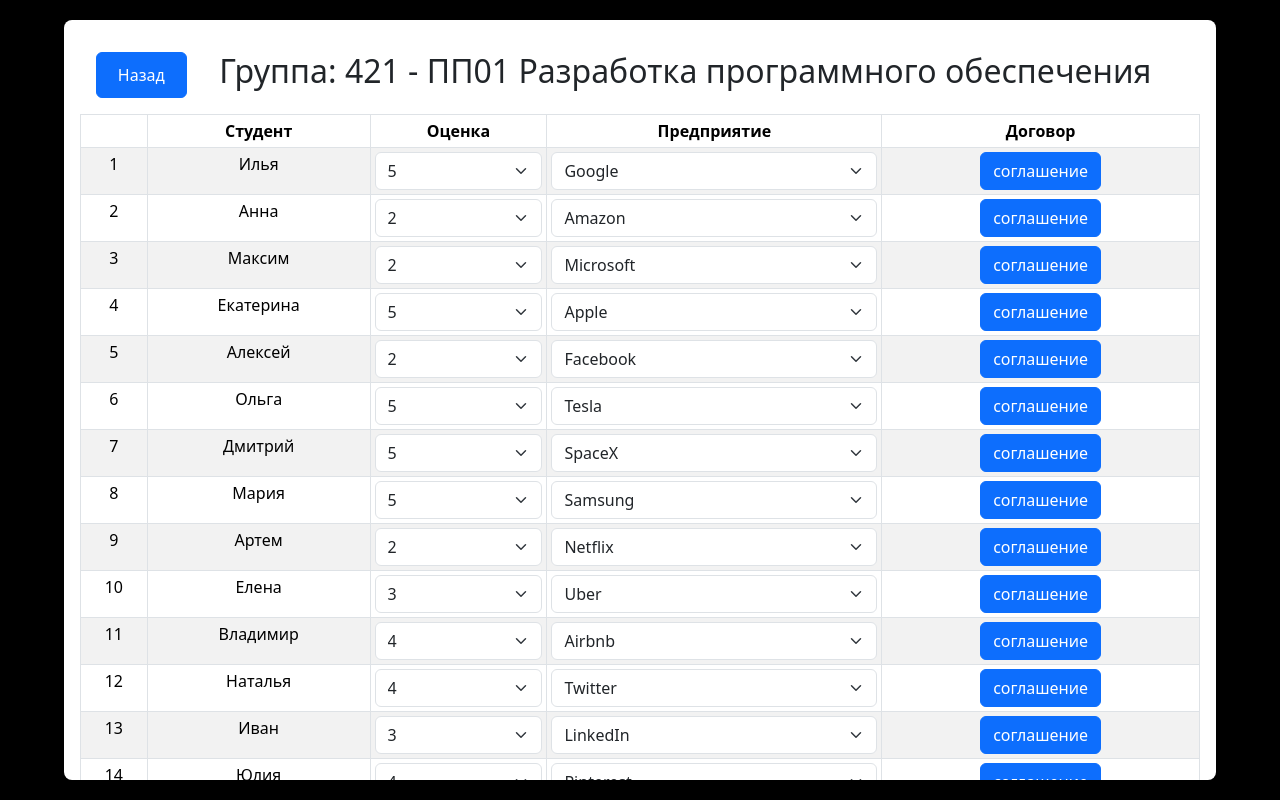
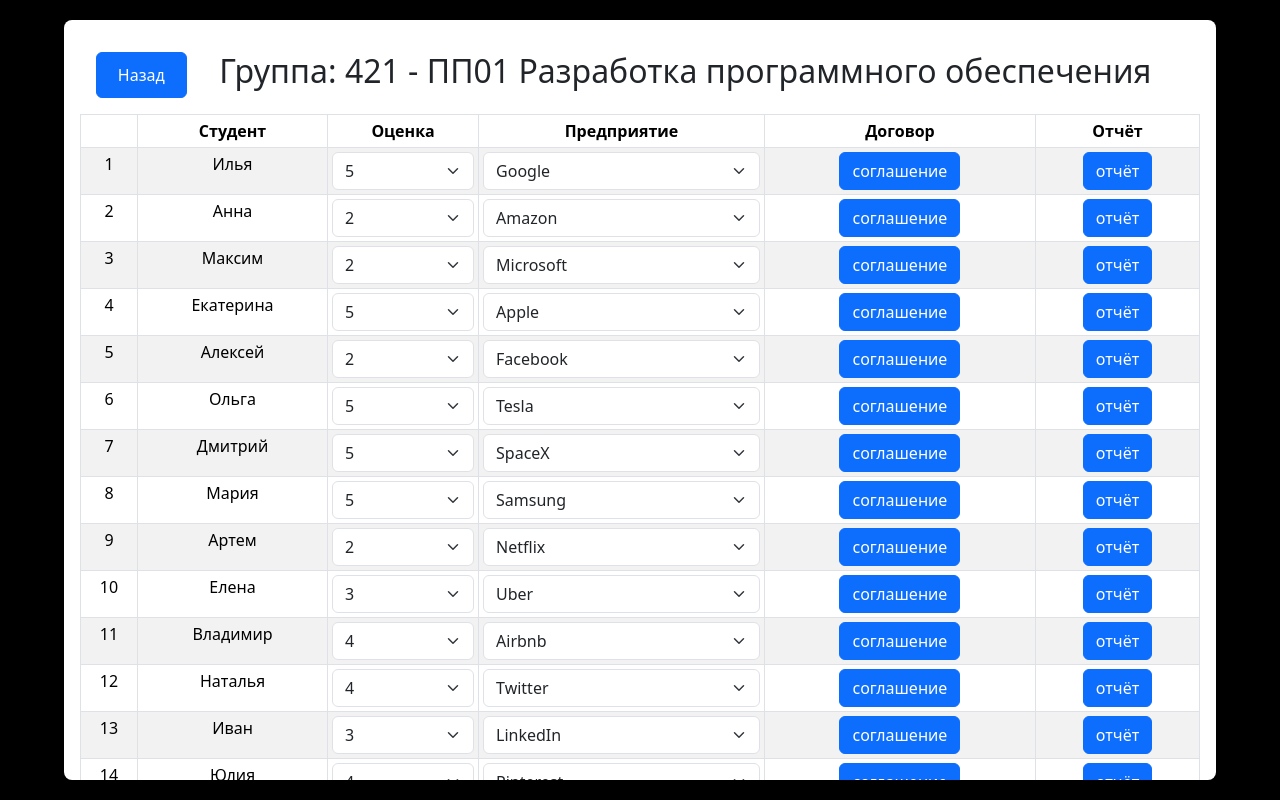
Before and after one commit to 28-ralo-7/PracticeTracker.WebClient, a Next.js app: page /practice in a window 1280 px wide. Built offline with nearby package versions, Linux system fonts and the light colour scheme.

Commit message:
-add infrastructure and pattern pages

```diff
--- a/app/practice/page.tsx
+++ b/app/practice/page.tsx
@@ -9,26 +9,26 @@
             name: '421'
         },
         students: [
-            {id: '1', name: 'Илья', grade: '5', company: {id: '1', name: "Google"}, contract: 'соглашение'},
-            {id: '2', name: 'Анна', grade: '', company: {id: '2', name: "Amazon"}, contract: 'соглашение'},
-            {id: '3', name: 'Максим', grade: '', company: {id: '3', name: "Microsoft"}, contract: 'соглашение'},
-            {id: '4', name: 'Екатерина', grade: '5', company: {id: '4', name: "Apple"}, contract: 'соглашение'},
-            {id: '5', name: 'Алексей', grade: '', company: {id: '5', name: "Facebook"}, contract: 'соглашение'},
-            {id: '6', name: 'Ольга', grade: '5', company: {id: '6', name: "Tesla"}, contract: 'соглашение'},
-            {id: '7', name: 'Дмитрий', grade: '5', company: {id: '7', name: "SpaceX"}, contract: 'соглашение'},
-            {id: '8', name: 'Мария', grade: '5', company: {id: '8', name: "Samsung"}, contract: 'соглашение'},
-            {id: '9', name: 'Артем', grade: '', company: {id: '9', name: "Netflix"}, contract: 'соглашение'},
-            {id: '10', name: 'Елена', grade: '3', company: {id: '10', name: "Uber"}, contract: 'соглашение'},
-            {id: '11', name: 'Владимир', grade: '4', company: {id: '11', name: "Airbnb"}, contract: 'соглашение'},
-            {id: '12', name: 'Наталья', grade: '4', company: {id: '12', name: "Twitter"}, contract: 'соглашение'},
-            {id: '13', name: 'Иван', grade: '3', company: {id: '13', name: "LinkedIn"}, contract: 'соглашение'},
-            {id: '14', name: 'Юлия', grade: '4', company: {id: '14', name: "Pinterest"}, contract: 'соглашение'},
-            {id: '15', name: 'Павел', grade: '3', company: {id: '15', name: "Snapchat"}, contract: 'соглашение'},
-            {id: '16', name: 'Светлана', grade: '5', company: {id: '16', name: "WhatsApp"}, contract: 'соглашение'},
-            {id: '17', name: 'Григорий', grade: '5', company: {id: '17', name: "Zoom"}, contract: 'соглашение'},
-            {id: '18', name: 'Татьяна', grade: '4', company: {id: '18', name: "Etsy"}, contract: 'соглашение'},
-            {id: '19', name: 'Сергей', grade: '3', company: {id: '19', name: "Spotify"}, contract: 'соглашение'},
-            {id: '20', name: 'Ангелина', grade: '3', company: {id: '20', name: "GitHub"}, contract: 'соглашение'},
+            {id: '1', name: 'Илья', grade: '5', company: {id: '1', name: "Google"}, contract: 'соглашение', report: "отчёт"},
+            {id: '2', name: 'Анна', grade: '', company: {id: '2', name: "Amazon"}, contract: 'соглашение', report: "отчёт"},
+            {id: '3', name: 'Максим', grade: '', company: {id: '3', name: "Microsoft"}, contract: 'соглашение', report: "отчёт"},
+            {id: '4', name: 'Екатерина', grade: '5', company: {id: '4', name: "Apple"}, contract: 'соглашение', report: "отчёт"},
+            {id: '5', name: 'Алексей', grade: '', company: {id: '5', name: "Facebook"}, contract: 'соглашение', report: "отчёт"},
+            {id: '6', name: 'Ольга', grade: '5', company: {id: '6', name: "Tesla"}, contract: 'соглашение', report: "отчёт"},
+            {id: '7', name: 'Дмитрий', grade: '5', company: {id: '7', name: "SpaceX"}, contract: 'соглашение', report: "отчёт"},
+            {id: '8', name: 'Мария', grade: '5', company: {id: '8', name: "Samsung"}, contract: 'соглашение', report: "отчёт"},
+            {id: '9', name: 'Артем', grade: '', company: {id: '9', name: "Netflix"}, contract: 'соглашение', report: "отчёт"},
+            {id: '10', name: 'Елена', grade: '3', company: {id: '10', name: "Uber"}, contract: 'соглашение', report: "отчёт"},
+            {id: '11', name: 'Владимир', grade: '4', company: {id: '11', name: "Airbnb"}, contract: 'соглашение', report: "отчёт"},
+            {id: '12', name: 'Наталья', grade: '4', company: {id: '12', name: "Twitter"}, contract: 'соглашение', report: "отчёт"},
+            {id: '13', name: 'Иван', grade: '3', company: {id: '13', name: "LinkedIn"}, contract: 'соглашение', report: "отчёт"},
+            {id: '14', name: 'Юлия', grade: '4', company: {id: '14', name: "Pinterest"}, contract: 'соглашение', report: "отчёт"},
+            {id: '15', name: 'Павел', grade: '3', company: {id: '15', name: "Snapchat"}, contract: 'соглашение', report: "отчёт"},
+            {id: '16', name: 'Светлана', grade: '5', company: {id: '16', name: "WhatsApp"}, contract: 'соглашение', report: "отчёт"},
+            {id: '17', name: 'Григорий', grade: '5', company: {id: '17', name: "Zoom"}, contract: 'соглашение', report: "отчёт"},
+            {id: '18', name: 'Татьяна', grade: '4', company: {id: '18', name: "Etsy"}, contract: 'соглашение', report: "отчёт"},
+            {id: '19', name: 'Сергей', grade: '3', company: {id: '19', name: "Spotify"}, contract: 'соглашение', report: "отчёт"},
+            {id: '20', name: 'Ангелина', grade: '3', company: {id: '20', name: "GitHub"}, contract: 'соглашение', report: "отчёт"},
         ],
     }
 
@@ -50,6 +50,7 @@
                             <th>Оценка</th>
                             <th>Предприятие</th>
                             <th>Договор</th>
+                            <th>Отчёт</th>
                         </tr>
                     </thead>
                     <tbody>
@@ -78,6 +79,11 @@
                                         {student.contract}
                                     </button>
                                 </td>
+                                <td>
+                                    <button className="btn btn-primary">
+                                        {student.report}
+                                    </button>
+                                </td>
                             </tr>
                             )
                         }
```
Also changed, not shown: app/adminPanel/home/page.tsx (added, +14 -0 lines), app/adminPanel/layout.tsx (added, +24 -0 lines), app/groups/page.tsx (+13 -2 lines), app/login/page.tsx (+15 -3 lines), app/services/authService.ts (+14 -4 lines), app/services/groupService.ts (added, +16 -0 lines), domain/Response.ts (deleted, +0 -10 lines), domain/groupView.ts (added, +10 -0 lines), domain/shared/Response.ts (added, +12 -0 lines), domain/shared/Error.ts (renamed from domain/Error.ts), domain/shared/Notification.tsx (renamed from domain/Notification.tsx).
